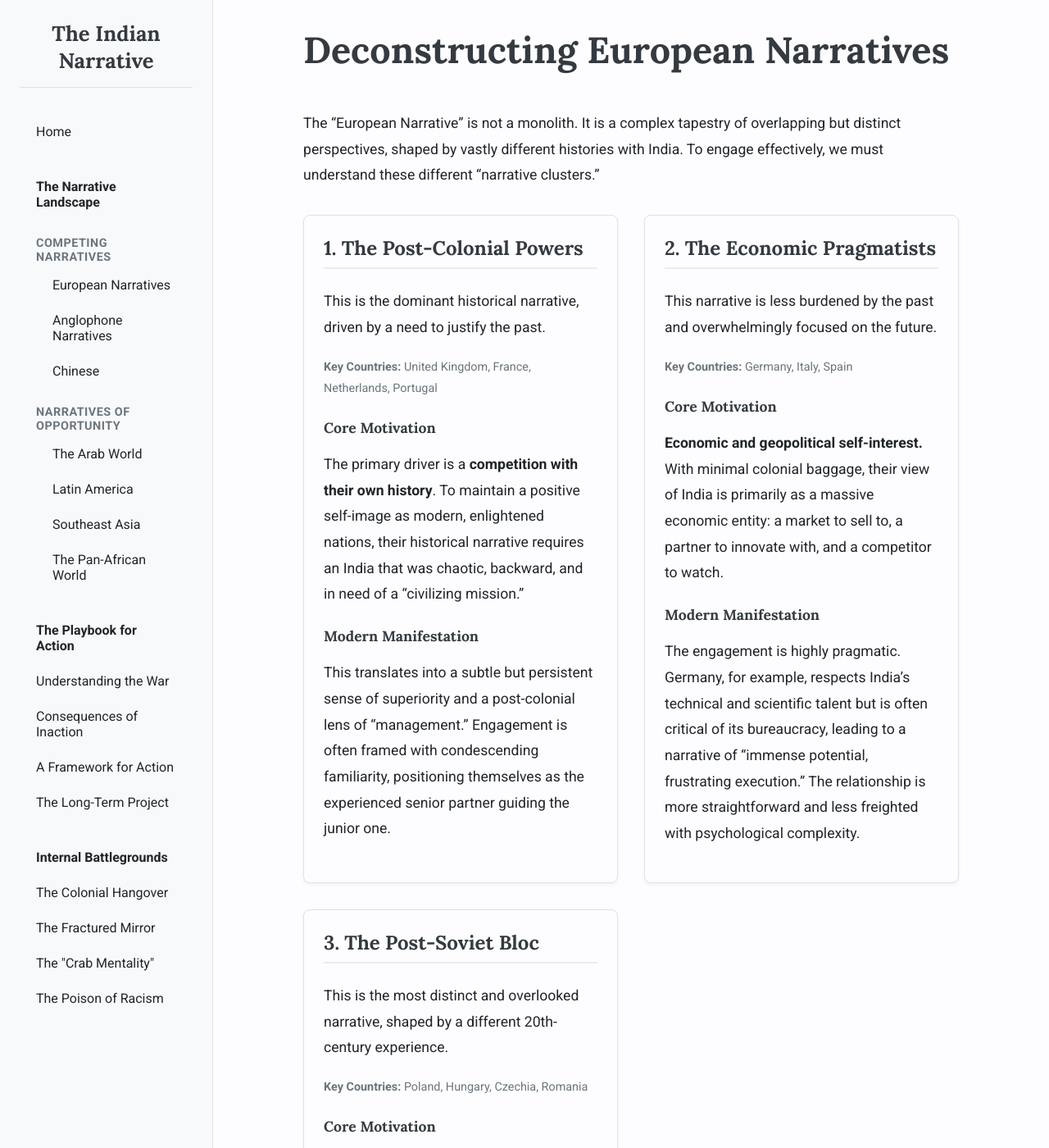
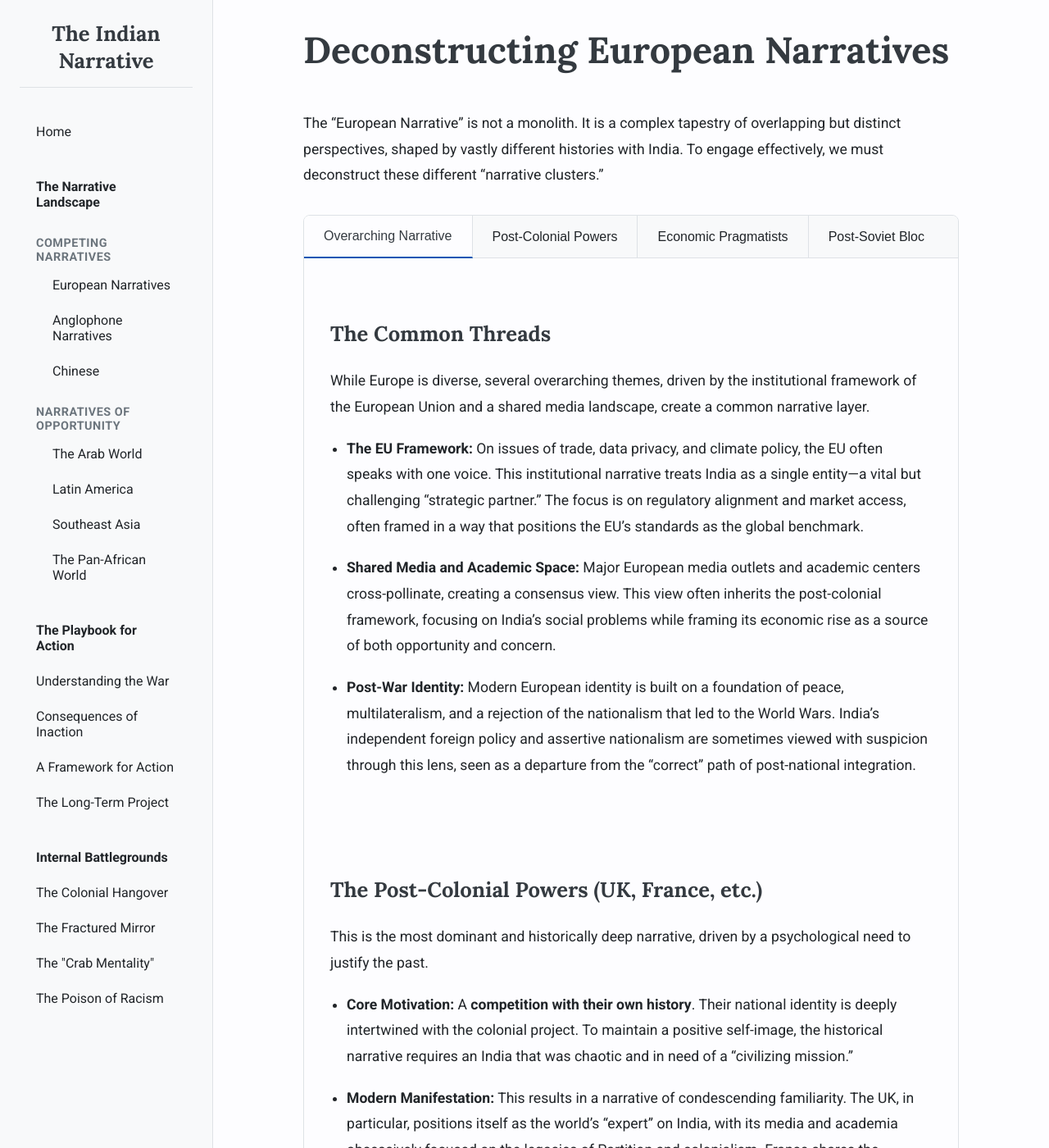
Before and after one commit to nodesman/indian-narrative, a Jekyll site: the page built from european-narrative.md, in a window 1280 px wide and 1400 px high. Shown: the whole window at 82% size. Built offline with Jekyll 4.4.1, drawn with Linux system fonts in a browser that asks for light colours; some of the changed text lies outside the part shown.

Commit message:
refactor: Upgrade European Narratives page to tabbed layout
- Replaces the card-based layout with a more detailed, tabbed interface to match the Anglophone page.
- Significantly expands the content for each European narrative cluster (Overarching, Post-Colonial, Pragmatists, Post-Soviet).
- This provides greater analytical depth and ensures a consistent, high-quality user experience across the site.

```diff
--- a/european-narrative.md
+++ b/european-narrative.md
@@ -4,52 +4,66 @@ title: "Deconstructing European Narratives"
 permalink: /european-narrative/
 ---
 
-The "European Narrative" is not a monolith. It is a complex tapestry of overlapping but distinct perspectives, shaped by vastly different histories with India. To engage effectively, we must understand these different "narrative clusters."
+The "European Narrative" is not a monolith. It is a complex tapestry of overlapping but distinct perspectives, shaped by vastly different histories with India. To engage effectively, we must deconstruct these different "narrative clusters."
 
-<div class="narrative-clusters-container">
-  <div class="narrative-cluster-card" markdown="1">
+<div class="tab-container">
+  <div class="tab-buttons">
+    <button class="tab-button active" onclick="openTab(event, 'overarching')">Overarching Narrative</button>
+    <button class="tab-button" onclick="openTab(event, 'post-colonial')">Post-Colonial Powers</button>
+    <button class="tab-button" onclick="openTab(event, 'pragmatists')">Economic Pragmatists</button>
+    <button class="tab-button" onclick="openTab(event, 'post-soviet')">Post-Soviet Bloc</button>
+  </div>
 
-## 1. The Post-Colonial Powers
+  <div id="overarching" class="tab-content" style="display:block;" markdown="1">
+### The Common Threads
 
-This is the dominant historical narrative, driven by a need to justify the past.
+While Europe is diverse, several overarching themes, driven by the institutional framework of the European Union and a shared media landscape, create a common narrative layer.
 
-<p class="card-meta"><strong>Key Countries:</strong> United Kingdom, France, Netherlands, Portugal</p>
+*   **The EU Framework:** On issues of trade, data privacy, and climate policy, the EU often speaks with one voice. This institutional narrative treats India as a single entity—a vital but challenging "strategic partner." The focus is on regulatory alignment and market access, often framed in a way that positions the EU's standards as the global benchmark.
+*   **Shared Media and Academic Space:** Major European media outlets and academic centers cross-pollinate, creating a consensus view. This view often inherits the post-colonial framework, focusing on India's social problems while framing its economic rise as a source of both opportunity and concern.
+*   **Post-War Identity:** Modern European identity is built on a foundation of peace, multilateralism, and a rejection of the nationalism that led to the World Wars. India's independent foreign policy and assertive nationalism are sometimes viewed with suspicion through this lens, seen as a departure from the "correct" path of post-national integration.
+  </div>
 
-#### Core Motivation
-The primary driver is a **competition with their own history**. To maintain a positive self-image as modern, enlightened nations, their historical narrative requires an India that was chaotic, backward, and in need of a "civilizing mission."
+  <div id="post-colonial" class="tab-content" markdown="1">
+### The Post-Colonial Powers (UK, France, etc.)
 
-#### Modern Manifestation
-This translates into a subtle but persistent sense of superiority and a post-colonial lens of "management." Engagement is often framed with condescending familiarity, positioning themselves as the experienced senior partner guiding the junior one.
+This is the most dominant and historically deep narrative, driven by a psychological need to justify the past.
 
+*   **Core Motivation:** A **competition with their own history**. Their national identity is deeply intertwined with the colonial project. To maintain a positive self-image, the historical narrative requires an India that was chaotic and in need of a "civilizing mission."
+*   **Modern Manifestation:** This results in a narrative of condescending familiarity. The UK, in particular, positions itself as the world's "expert" on India, with its media and academia obsessively focused on the legacies of Partition and colonialism. France shares the "civilizing mission" history, leading to a similar sense of cultural superiority. Their museums, filled with artifacts from colonized lands, serve as a constant, physical reinforcement of this historical power dynamic.
   </div>
-  <div class="narrative-cluster-card" markdown="1">
 
-## 2. The Economic Pragmatists
+  <div id="pragmatists" class="tab-content" markdown="1">
+### The Economic Pragmatists (Germany, Italy, etc.)
 
-This narrative is less burdened by the past and overwhelmingly focused on the future.
+This narrative is less burdened by colonial baggage and is overwhelmingly focused on economic and geopolitical realities.
 
-<p class="card-meta"><strong>Key Countries:</strong> Germany, Italy, Spain</p>
+*   **Core Motivation:** **Economic self-interest.** Their historical interaction with India was not defined by large-scale colonialism, so their view is less sentimental and more transactional. India is a market, a partner, and a competitor.
+*   **Modern Manifestation:** The narrative is one of "huge potential, frustrating execution." Germany, Europe's industrial powerhouse, respects India's engineering talent and market size but is highly critical of its bureaucracy and infrastructure challenges. Their narrative is found less in historical debates and more in the pages of business journals, focusing on trade balances, intellectual property, and the ease of doing business.
+  </div>
 
-#### Core Motivation
-**Economic and geopolitical self-interest.** With minimal colonial baggage, their view of India is primarily as a massive economic entity: a market to sell to, a partner to innovate with, and a competitor to watch.
+  <div id="post-soviet" class="tab-content" markdown="1">
+### The Post-Soviet Bloc (Poland, Czechia, etc.)
 
-#### Modern Manifestation
-The engagement is highly pragmatic. Germany, for example, respects India's technical and scientific talent but is often critical of its bureaucracy, leading to a narrative of "immense potential, frustrating execution." The relationship is more straightforward and less freighted with psychological complexity.
+This is the most distinct and often overlooked narrative, shaped by a completely different 20th-century experience.
 
-  </div>
-  <div class="narrative-cluster-card" markdown="1">
-
-## 3. The Post-Soviet Bloc
-
-This is the most distinct and overlooked narrative, shaped by a different 20th-century experience.
-
-<p class="card-meta"><strong>Key Countries:</strong> Poland, Hungary, Czechia, Romania</p>
-
-#### Core Motivation
-**A pragmatic search for new partners, free of colonial history.** Having experienced domination by the Soviet Union, not as colonizers, they have no psychological need to justify a colonial past with India.
-
-#### Modern Manifestation
-Their engagement is often warmer and on a more equal footing. The Cold War legacy is one of solidarity, as India had good relations with the Eastern Bloc. Today, they are more likely to see India as a fellow nation that has successfully thrown off foreign domination and is charting its own confident course.
-
+*   **Core Motivation:** **A pragmatic search for new partners, free of historical baggage.** Having been under Soviet domination, their national story is one of throwing off foreign control, not of imposing it. They have no colonial past with India to justify.
+*   **Modern Manifestation:** The engagement is often on a more equal footing. The Cold War legacy is one of solidarity, as India maintained friendly relations with the Eastern Bloc. Today, they are more likely to see India as a fellow "risen" nation that has successfully navigated a post-imperial world. As newer EU members, they are still shaping their foreign policy and are often more open to partnerships that don't come with the complex psychological baggage of the older Western European powers.
   </div>
 </div>
+
+<script>
+function openTab(evt, tabName) {
+  var i, tabcontent, tabbuttons;
+  tabcontent = document.getElementsByClassName("tab-content");
+  for (i = 0; i < tabcontent.length; i++) {
+    tabcontent[i].style.display = "none";
+  }
+  tabbuttons = document.getElementsByClassName("tab-button");
+  for (i = 0; i < tabbuttons.length; i++) {
+    tabbuttons[i].className = tabbuttons[i].className.replace(" active", "");
+  }
+  document.getElementById(tabName).style.display = "block";
+  evt.currentTarget.className += " active";
+}
+</script>
```
